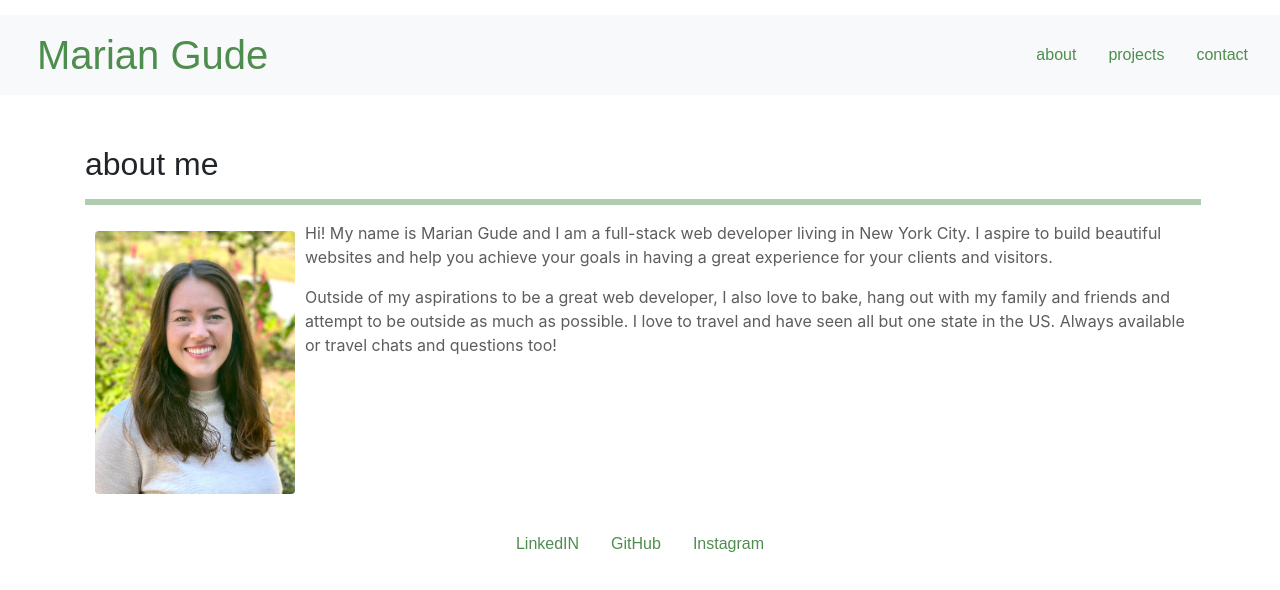
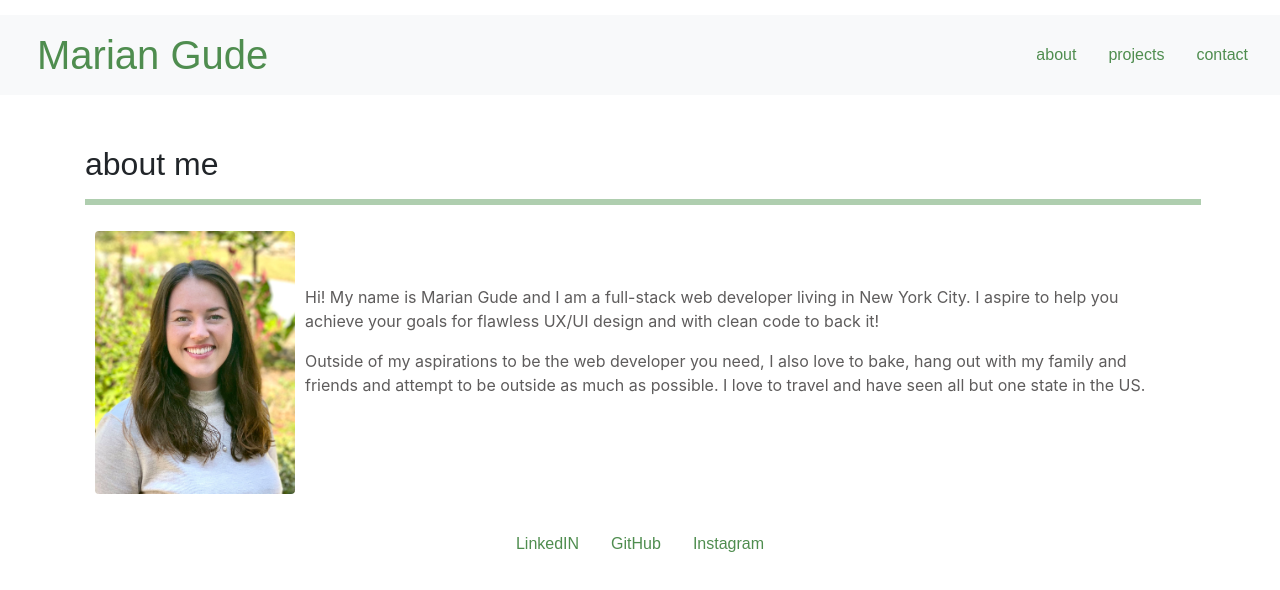
Before and after one commit to mkgude/react-portfolio, a React (Create React App) app: page / in a window 1280 px wide. Shown: the top 590 px of the page. Built offline with nearby package versions, Linux system fonts and the light colour scheme.

Commit message:
edited about page content

```diff
--- a/src/components/pages/About.js
+++ b/src/components/pages/About.js
@@ -5,30 +5,30 @@ import Image from "../../img/profile-crop-2.jpg";
 function About() {
   return (
     <div>
-      <main class="container" id="main-section">
+      <main className="container" id="main-section">
         <h2>About Me</h2>
         <hr />
-        <div class="row">
-          <div class="col">
+        <div className="row">
+          <div className="col">
             <img
               src={Image}
-              class="rounded float-left"
+              className="rounded float-left"
               id="profile-image"
               alt="profileimage"
             />
-            <p>
-              Hi! My name is Marian Gude and I am a full-stack web developer
-              living in New York City. I aspire to build beautiful websites and
-              help you achieve your goals in having a great experience for your
-              clients and visitors.
-            </p>
-            <p>
-              Outside of my aspirations to be a great web developer, I also love
-              to bake, hang out with my family and friends and attempt to be
-              outside as much as possible. I love to travel and have seen all
-              but one state in the US. Always available or travel chats and
-              questions too!
-            </p>
+            <div className="about-content">
+              <p>
+                Hi! My name is Marian Gude and I am a full-stack web developer
+                living in New York City. I aspire to help you achieve your goals
+                for flawless UX/UI design and with clean code to back it!
+              </p>
+              <p>
+                Outside of my aspirations to be the web developer you need, I
+                also love to bake, hang out with my family and friends and
+                attempt to be outside as much as possible. I love to travel and
+                have seen all but one state in the US.
+              </p>
+            </div>
           </div>
         </div>
       </main>
--- a/src/styles/style.css
+++ b/src/styles/style.css
@@ -92,75 +92,8 @@ hr {
 .header-wrap-2 {
   background-color: rgb(183, 202, 183);
 }
-
-/* special css for small screen  */
-/* @media screen and (min-width: 576px) {
-  .header-wrap {
-    width: 600px;
-  }
-  #h1,
-  #nav {
-    width: 80%;
-    margin: 5px;
-    float: left;
-  }
-
-  #main-section {
-    width: 100%;
-  }
-
-  #portfolio-section {
-    width: 100%;
-  }
-
-  .card-width {
-    width: 300px;
-  }
+.about-content {
+  margin: 2em;
+  padding-top: 2em;
+  padding-left: 1em;
 }
-
-
-/* special css for medium screen  */
-/* @media screen and (min-width: 768px) {
-  .header-wrap {
-    width: 100%;
-  }
-  #h1,
-  #nav {
-    width: 100%;
-    margin: 5px;
-    float: left;
-  }
-
-  #h1 {
-    background-color: white;
-    color: rgb(79, 141, 79);
-  }
-  #main-section {
-    width: 100%;
-  } */
-
-/* #portfolio-section {
-    width: 100%;
-  }
-
-  .card-width {
-    width: 350px;
-  }
-}
-
-/* special css for large screen  */
-/* @media screen and (min-width: 992px) {
-  .header-wrap {
-    width: 100%;
-  }
-  #main-section {
-    width: 100%;
-  }
-
-  #portfolio-section {
-    width: 100%;
-  }
-  .card-width {
-    width: 350px;
-  }
-} */
```
